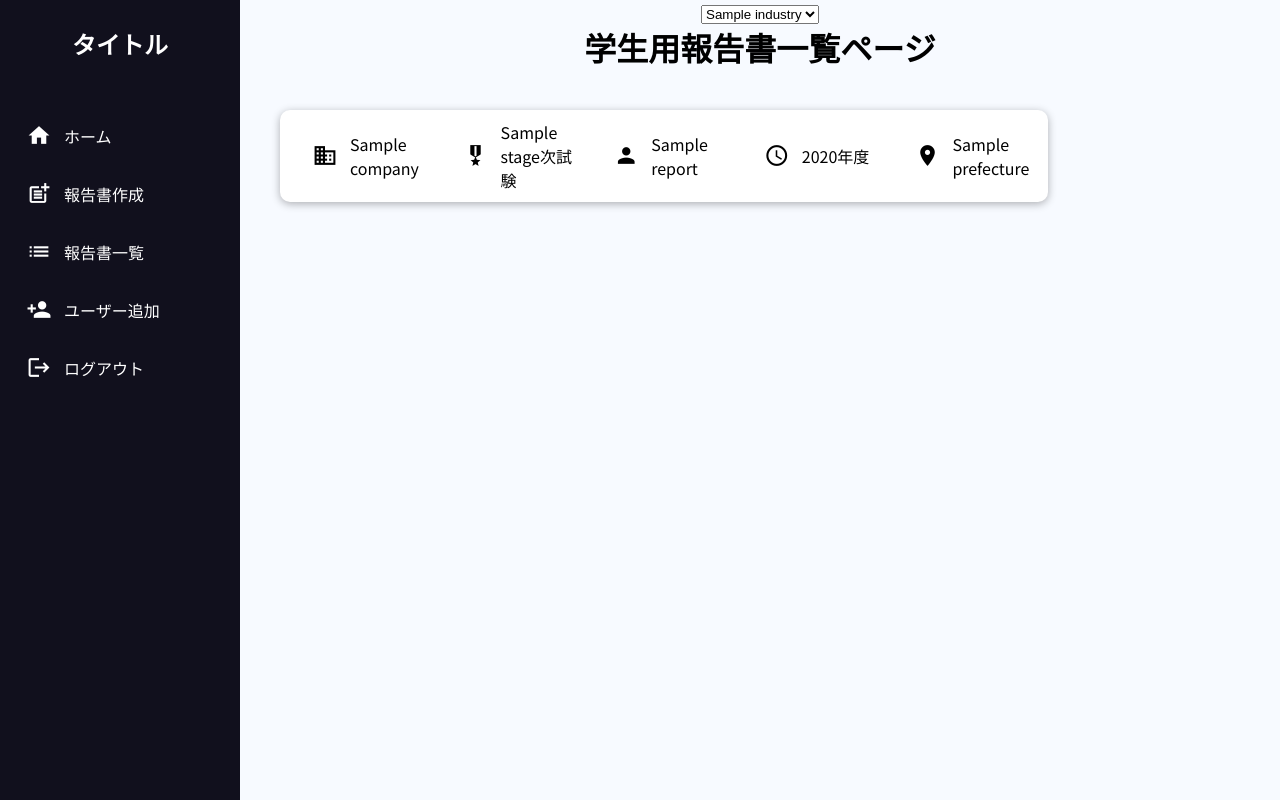
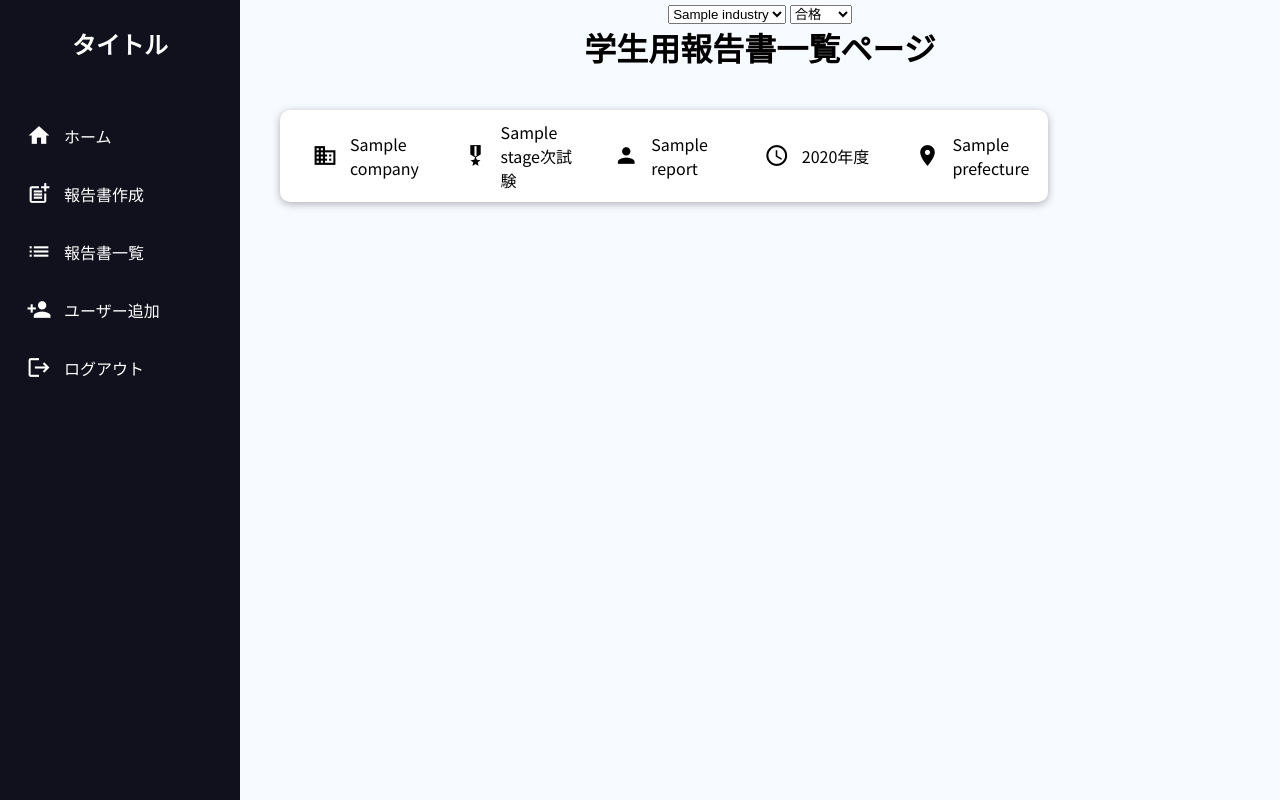
Before and after one commit to morijyobi-2021-itadv3/JobReportManagement, a Flask app: page /student/list in a window 1280 px wide. Run offline with Flask 2, Linux system fonts and the light colour scheme; a database or web service that is not in the repository returns one stand-in record (values such as "Sample title"); some libraries are stand-ins or nearby versions; some web fonts are replaced.

Commit message:
[add]合否のプルダウン作成

```diff
--- a/templates/student/report_list.html
+++ b/templates/student/report_list.html
@@ -5,11 +5,16 @@
 {% endblock %}
 
 {% block content %}
-<select name="example">
+<select name="industry">
     {% for industry in industry %}
     <option value={{industry[0]}}>{{industry[1]}}</option>
     {% endfor %}
 </select>
+<select name="result">
+    <option value="0">合格</option>
+    <option value="1">不合格</option>
+</select>
+
 
 <h1>学生用報告書一覧ページ</h1>
 <ul class="report_list_ul">
```
